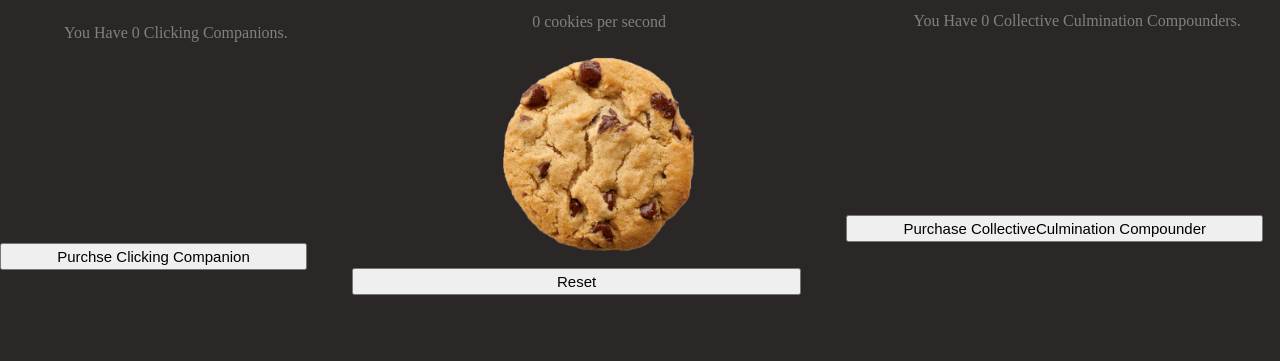
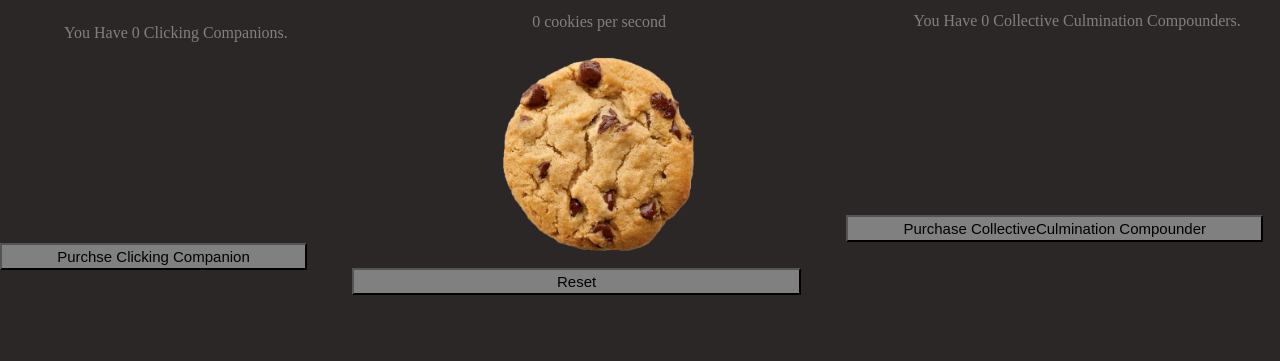
Before and after one commit to 2020-Spring-Cohort/clicking-calamity-fpemba, a plain HTML site: page index.html in a window 1280 px wide. Shown: the part 334-695 px from the top of the page. Drawn offline with Linux system fonts and the light colour scheme.

Commit message:
added conditional statements to change color of button

```diff
--- a/index.html
+++ b/index.html
@@ -37,7 +37,7 @@
 
             <p id="costOfClickingCompanion"> Cost: 100 Cookies</p>
             <p id="numberOfClickingCompanion">You Have 0 Clicking Companions.</p>
-            <button type="button" onClick="purchaseClickingCompanion()">Purchse Clicking Companion</a></button>
+            <button type="button" id="purchaseClickingCompanion" onClick="purchaseClickingCompanion()">Purchse Clicking Companion</a></button>
         </div>
 
         <div class="container__main__cookie">
@@ -54,7 +54,7 @@
         <div class="container__main__collectiveCulminationCompunder">
             <p id="costOfCollectiveCulminationCompounder">Cost: 10 Cookies</p>
             <p id="numberOfCollectiveCulminationCompounders"> You Have 0 Collective Culmination Compounders.</p>
-            <button type="button" onClick="purchaseCollectiveCulminationCompounder()">Purchase CollectiveCulmination Compounder</button>
+            <button type="button" id="purchaseCollectiveCulminationCompounder" onClick="purchaseCollectiveCulminationCompounder()">Purchase CollectiveCulmination Compounder</button>
 
         </div>
     </div>
--- a/src/css/style.css
+++ b/src/css/style.css
@@ -82,6 +82,7 @@
  }
 
  button {
+     background-color: gray;
      display: flex;
      justify-content: center;
      align-self: center;
@@ -92,10 +93,6 @@
 
  }
 
- button:hover {
-     background-color: gray;
-     color: white;
- }
 
  input {
      font-size: 30px;
--- a/src/js/app.js
+++ b/src/js/app.js
@@ -1,13 +1,13 @@
-
 let autoClick = 0;
 let collectiveCulminationCompounderClick = 0;
 let multiplier = 1.2;
-let power=0;
-let companionCost=100;
-let costOfCollectiveCulminationCompounder=10;
-let priceMultiplier=.10;
-let cookiecount =Math.pow(multiplier, power);
+let power = 0;
+let companionCost = 100;
+let costOfCollectiveCulminationCompounder = 10;
+let priceMultiplier = .10;
+let cookiecount = Math.pow(multiplier, power);
 let value = 0;
+
 function update() {
 
     document.querySelector('#cookie').value = Math.floor(cookiecount)
@@ -15,14 +15,18 @@ function update() {
 
     document.title = Math.floor(cookiecount) + "  Cookies";
 
-    document.getElementById('numberOfClickingCompanion').innerHTML = "You Have " + autoClick + " Clicking Companions.";
+    document.querySelector('#numberOfClickingCompanion').innerHTML = "You Have " + autoClick + " Clicking Companions.";
 
-    document.getElementById('costOfClickingCompanion').innerHTML = "Cost: " + companionCost + " Cookies";
+    document.querySelector('#costOfClickingCompanion').innerHTML = "Cost: " + companionCost + " Cookies";
 
-    document.getElementById('costOfCollectiveCulminationCompounder').innerHTML = "Cost: " + costOfCollectiveCulminationCompounder + " Cookies";
+    document.querySelector('#costOfCollectiveCulminationCompounder').innerHTML = "Cost: " + costOfCollectiveCulminationCompounder + " Cookies";
 
-    document.getElementById('numberOfCollectiveCulminationCompounders').innerHTML = "You Have " + collectiveCulminationCompounderClick + " Collective Culmination Compounders.";
+    document.querySelector('#numberOfCollectiveCulminationCompounders').innerHTML = "You Have " + collectiveCulminationCompounderClick + " Collective Culmination Compounders.";
     document.querySelector('#cookiesPerSecond').innerHTML = Math.round((autoClick * multiplier)) + " cookies per second";
+
+    document.querySelector("#purchaseClickingCompanion").style.backgroundColor = (cookiecount < 100) ? "gray" : "white";
+    document.querySelector("#purchaseCollectiveCulminationCompounder").style.backgroundColor = (cookiecount < 10) ? "gray" : "white";
+
 
 };
 
@@ -38,7 +42,7 @@ setInterval(timer, 1000)
 
 function addCookie() {
 
-    cookiecount+=Math.pow(multiplier, power);
+    cookiecount += Math.pow(multiplier, power);
     update()
 };
 
@@ -55,7 +59,7 @@ function purchaseClickingCompanion() {
     if (cookiecount >= companionCost) {
         cookiecount = cookiecount - companionCost;
         autoClick = autoClick + 1;
-        companionCost+=Math.floor((companionCost*.10));
+        companionCost += Math.floor((companionCost * .10));
         update()
     }
 }
@@ -65,10 +69,10 @@ function purchaseCollectiveCulminationCompounder() {
     if (cookiecount >= costOfCollectiveCulminationCompounder) {
         cookiecount = cookiecount - costOfCollectiveCulminationCompounder;
         collectiveCulminationCompounderClick = collectiveCulminationCompounderClick + 1;
-        costOfCollectiveCulminationCompounder+=Math.round(costOfCollectiveCulminationCompounder*priceMultiplier);
+        costOfCollectiveCulminationCompounder += Math.round(costOfCollectiveCulminationCompounder * priceMultiplier);
         power++;
-        cookiecount+=value;
-        priceMultiplier+=.10;
+        cookiecount += value;
+        priceMultiplier += .10;
         update()
 
     };
```
